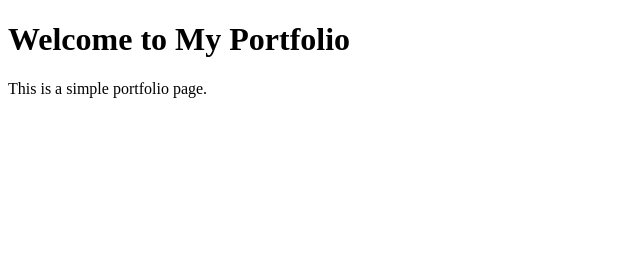
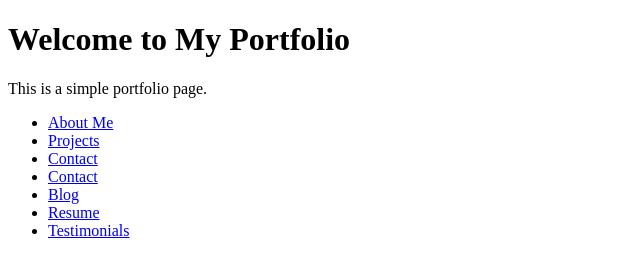
Before and after one commit to ctryon85/Portfolio, a plain HTML site: page index.html in a window 1280 px wide. Shown: the whole page, without its empty margins (0-640 px from the left). Drawn offline with Linux system fonts and the light colour scheme.

Commit message:
add pages 'contact,blog' removed serives page and replaced with services page, add links and nav element

```diff
--- a/index.html
+++ b/index.html
@@ -7,10 +7,18 @@
     <title>Portfoliot</title>
 </head>
 <body>
-    <div class="container">
     <h1>Welcome to My Portfolio</h1>
     <p>This is a simple portfolio page.</p>
-    </div>
+    <nav>
+        <ul>
+            <li><a href="about.html">About Me</a></li>
+            <li><a href="projects.html">Projects</a></li>
+            <li><a href="skills.html">Contact</a></li>
+            <li><a href="contact.html">Contact</a></li>
+            <li><a href="blog.html">Blog</a></li>
+            <li><a href="skills.html">Resume</a></li>
+            <li><a href="services.html">Testimonials</a></li>
+        </ul>
     <script src="script.js"></script>
 </body>
 </html>
```
Also changed, not shown: styles.css (+9 -0 lines), blog.html (added), contact.html (added), services.html (added), servies.html (deleted).
